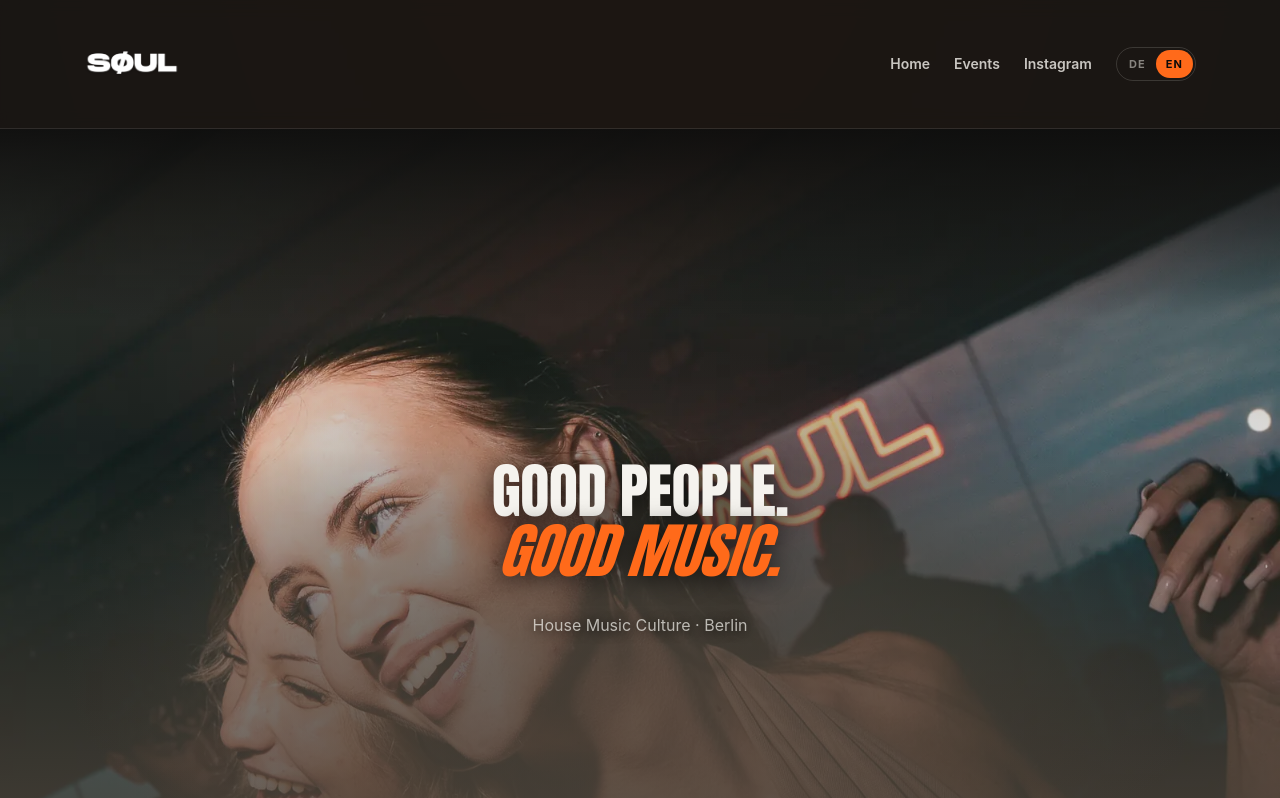
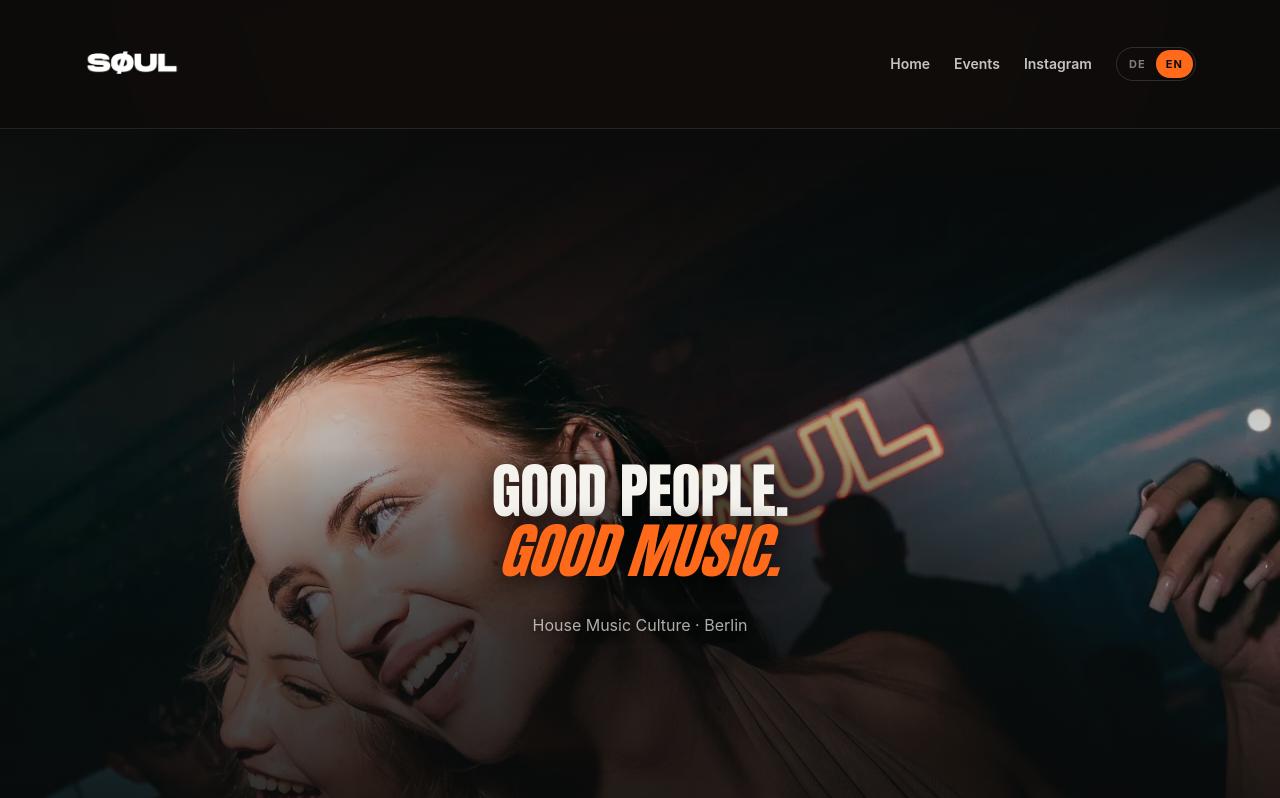
Before and after one commit to kadirbln97/soul-berlin, a Next.js app: page / in a window 1280 px wide. Shown: the top 798 px of the page. Built offline with nearby package versions, Linux system fonts and the light colour scheme; no server answers; the database is empty.

Commit message:
Hintergrund zurueck auf reines Schwarz #0a0a0a (auf Wunsch)

```diff
--- a/src/app/globals.css
+++ b/src/app/globals.css
@@ -20,11 +20,11 @@ html {
 }
 
 body {
-  /* So dunkel wie möglich, ohne als "Perma-Dark-Mode" zu gelten: automatisierte
-     Scanner werten jeden Hintergrund mit HSL-Helligkeit < 25 % als Slop-Signal,
-     unabhängig vom Textkontrast. #4c433a liegt bei 26,3 % — knapp drüber, mit
-     etwas Sicherheitsabstand, aber so nah wie vertretbar am ursprünglichen Schwarz. */
-  background-color: #4c433a;
+  /* Zurück auf reines Schwarz — auf ausdrücklichen Wunsch, obwohl ein
+     automatisierter Slop-Scanner jeden Hintergrund mit HSL-Helligkeit < 25 %
+     als "Perma-Dark-Mode" wertet (#0a0a0a liegt bei 4 %). Dieses eine Muster
+     bleibt damit bewusst wieder aktiv, alle anderen drei Fixes bleiben. */
+  background-color: #0a0a0a;
   background-image: radial-gradient(
       ellipse 80% 50% at 50% -10%,
       rgba(255, 106, 26, 0.18),
--- a/src/app/page.tsx
+++ b/src/app/page.tsx
@@ -84,7 +84,7 @@ export default async function HomePage() {
                  lässt die Bildmitte aber weitgehend frei */}
           <div
             aria-hidden="true"
-            className="pointer-events-none absolute inset-0 bg-[linear-gradient(to_top,#4c433a_0%,rgba(76,67,58,0.92)_12%,rgba(76,67,58,0.55)_38%,rgba(76,67,58,0.18)_62%,rgba(76,67,58,0.55)_100%)]"
+            className="pointer-events-none absolute inset-0 bg-[linear-gradient(to_top,#0a0a0a_0%,rgba(10,10,10,0.92)_12%,rgba(10,10,10,0.55)_38%,rgba(10,10,10,0.18)_62%,rgba(10,10,10,0.55)_100%)]"
           />
           {/* 2) schmaler Streifen oben: hält Logo und Navigation im Header lesbar */}
           <div
@@ -96,7 +96,7 @@ export default async function HomePage() {
                  Text dort fast die volle Breite einnimmt */}
           <div
             aria-hidden="true"
-            className="pointer-events-none absolute inset-0 bg-[radial-gradient(80%_46%_at_50%_60%,rgba(76,67,58,0.72)_0%,rgba(76,67,58,0.42)_50%,transparent_80%)] sm:bg-[radial-gradient(58%_46%_at_50%_62%,rgba(76,67,58,0.72)_0%,rgba(76,67,58,0.42)_45%,transparent_78%)]"
+            className="pointer-events-none absolute inset-0 bg-[radial-gradient(80%_46%_at_50%_60%,rgba(10,10,10,0.72)_0%,rgba(10,10,10,0.42)_50%,transparent_80%)] sm:bg-[radial-gradient(58%_46%_at_50%_62%,rgba(10,10,10,0.72)_0%,rgba(10,10,10,0.42)_45%,transparent_78%)]"
           />
           {content.hero_image_ai === "1" && (
             <AiBadge label={t.ai.badge} title={t.ai.imageNotice} position="bottom-3 right-3" />
```
